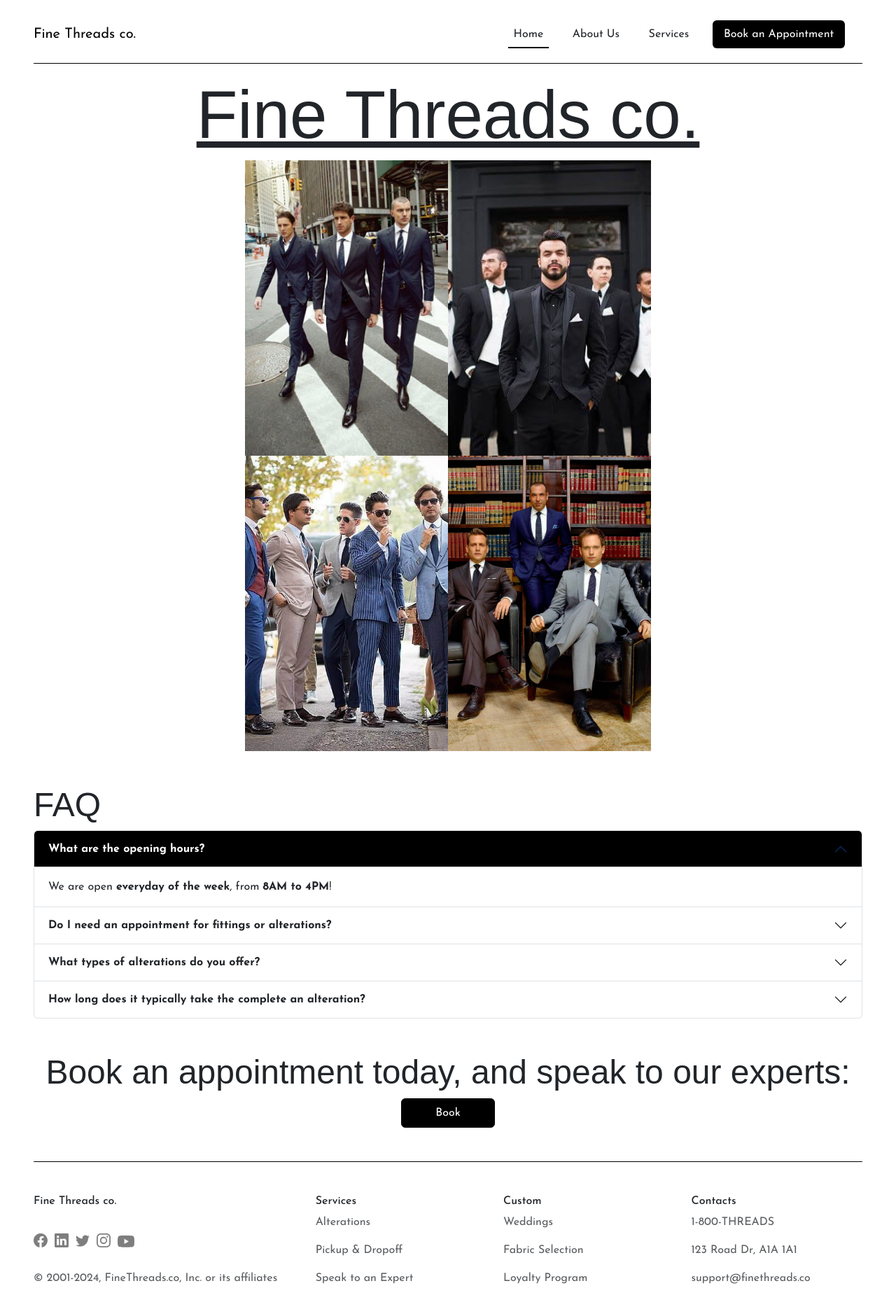
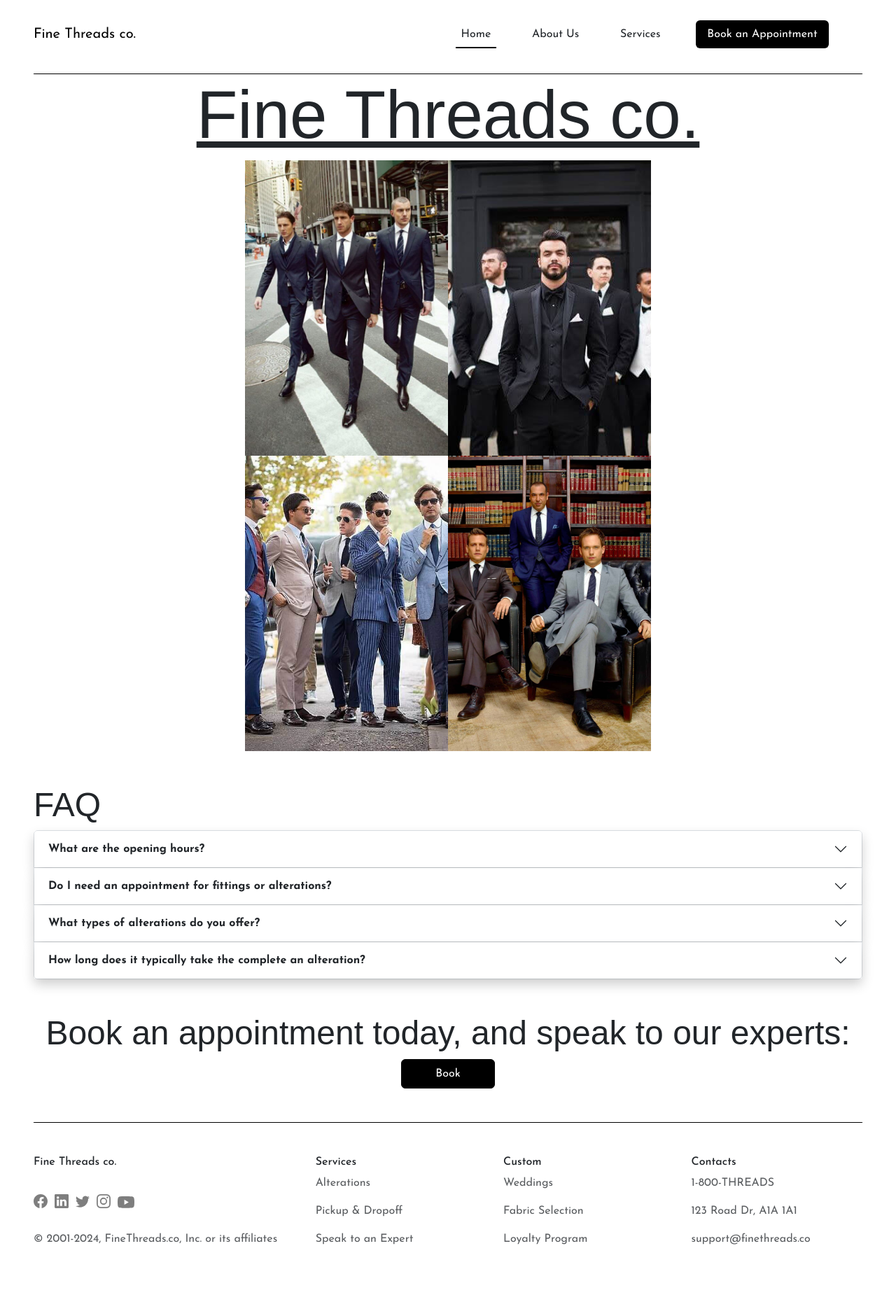
Before and after one commit to FineThreadsCo/FineThreadsCo.github.io, a React (Vite) app: page / in a window 1280 px wide. Shown: the whole page at 70% size. After the commit the page ends 1814 px from the top, so only its background shows below. Built offline with nearby package versions, Linux system fonts and the light colour scheme; a web font is replaced by a local one.

Commit message:
fix seperator lines

```diff
--- a/src/assets/styles/main.css
+++ b/src/assets/styles/main.css
@@ -1,15 +1,17 @@
 body {
   font-family: "Josefin Sans", sans-serif;
   overflow-x: hidden;
-  & h1 {
+}
+
+h1 {
   font-family: "jomhuria", sans-serif;
   text-decoration: underline;
   font-size: 6em;
 }
-  & h2 {
+
+h2 {
   font-family: "Jomhuria", sans-serif;
   font-size: 3em;
-  }
 }
 
 .align-far-right {
@@ -23,34 +25,24 @@ body {
 
 .image-grid {
   display: grid;
-  grid-template-columns: repeat(2, 1fr);
-  grid-template-rows: repeat(2, 1fr);
-  gap: 0px;
+  grid-template: repeat(2, 1fr) / repeat(2, 1fr);
+  gap: 0;
   max-width: 50%;
   max-height: 50%;
   margin: 0 auto;
 }
 
-.image-grid img {
+.image-grid img,
+.about-us-image-size {
   width: 100%;
   height: 100%;
   object-fit: cover;
 }
 
-.about-us-image-size {
-  width: 80%;
-  height: 95%;
-  object-fit: cover;
-}
-
 .nav-item {
-  margin-right: 3%;
-}
-
-.nav-item {
+  margin: 0.5em 3% 0.5em 0;
   font-size: 0.8em;
   padding: 0.5em;
-  margin: 0.5em;
 }
 
 .icon-row {
@@ -72,6 +64,7 @@ body {
   background-color: rgb(0, 0, 0);
   color: white;
 }
+
 .react-datepicker__day--today {
   background-color: rgb(187, 187, 187);
   color: black;
@@ -82,15 +75,63 @@ body {
 }
 
 .accordion-button:not(.collapsed) {
-  background-color: black !important;
-  color: white !important;
+  background-color: rgb(255, 255, 255) !important;
+  color: rgb(0, 0, 0) !important;
+  box-shadow: 0 8px 16px 0 rgba(0, 0, 0, 0.2); /* Add this line */
+}
+
+.accordion-button:focus {
+  outline: none !important;
+  border: none !important;
+  box-shadow: none !important;
+}
+
+.accordion-button {
+  transition: box-shadow 0.3s ease-in-out;
+}
+
+.accordion-button.collapsed {
+  box-shadow: none;
+}
+
+.accordion-header:not(.collapsed) {
+  box-shadow: 0 8px 16px 0 rgba(0, 0, 0, 0.2);
+}
+
+.animated-arrow {
+  position: relative;
+  text-decoration: none;
+  color: black;
+}
+
+.animated-arrow::after {
+  content: "→";
+  position: absolute;
+  opacity: 0;
+  top: -30%;
+  right: -10px;
+  transition: 0.2s all;
+  color: black;
+}
+
+.animated-arrow:hover::after {
+  right: -20px;
+  opacity: 1;
+}
+
+@media (max-width: 400px) {
+  .animated-arrow::after {
+    content: "";
+  }
 }
 
 .underline-animation {
   position: relative;
 }
 
-.underline-animation::after {
+.underline-animation::after,
+.underline-animation:hover::after,
+.underline-animation.current-tab::after {
   content: "";
   position: absolute;
   width: 0;
@@ -101,32 +142,33 @@ body {
   transition: width 0.3s;
 }
 
-.underline-animation:hover::after {
-  width: 100%;
-}
-
+.underline-animation:hover::after,
 .underline-animation.current-tab::after {
   width: 100%;
 }
 
-/* These classes make the partial line below the header and above the footer, to act as a seperator. I think it looks cool */
 .border-top-line {
   position: relative;
 }
+
 .border-top-line::before {
   content: "";
   position: absolute;
-  width: 100%;
-  height: 1px;
-  background-color: black;
+  top: 0;
+  left: 0;
+  right: 0;
+  border-top: 1px solid black;
 }
+
 .border-bottom-line {
   position: relative;
 }
+
 .border-bottom-line::after {
   content: "";
   position: absolute;
-  width: 100%;
-  height: 1px;
-  background-color: black;
+  bottom: 0;
+  left: 0;
+  right: 0;
+  border-bottom: 1px solid black;
 }
--- a/src/components/Footer.jsx
+++ b/src/components/Footer.jsx
@@ -10,7 +10,8 @@ import {
 
 function Footer() {
   return (
-    <footer className="footer mt-auto mx-5 bg-white text-dark border-top-line">
+    <div className="border-top-line mt-auto mx-5">
+      <footer className="footer bg-white text-dark">
         <div className="pt-5 pb-3">
           <div className="row">
             <div className="col-md-4 d-flex flex-column justify-content-between">
@@ -123,6 +124,7 @@ function Footer() {
           </div>
         </div>
       </footer>
+    </div>
   );
 }
 
--- a/src/components/Home.jsx
+++ b/src/components/Home.jsx
@@ -40,11 +40,11 @@ function Home() {
           <div className="accordion-item">
             <h3 className="accordion-header" id="headingOne">
               <button
-                className="accordion-button"
+                className="accordion-button collapsed"
                 type="button"
                 data-bs-toggle="collapse"
                 data-bs-target="#collapseOne"
-                aria-expanded="true"
+                aria-expanded="false"
                 aria-controls="collapseOne"
               >
                 <b>What are the opening hours?</b>
@@ -52,7 +52,7 @@ function Home() {
             </h3>
             <div
               id="collapseOne"
-              className="accordion-collapse collapse show"
+              className="accordion-collapse collapse"
               aria-labelledby="headingOne"
               data-bs-parent="#accordionFAQ"
             >
@@ -87,8 +87,12 @@ function Home() {
                 needs and to minimize your wait time. However, we do accept
                 walk-ins on a first-come, first-served basis, subject to
                 availability. To reserve an appointment, customers need to book
-                online by filling out the appointment form.{" "}
-                <Link to="/booking">Book an appointment here.</Link>
+                online by filling out the appointment form. <br />
+                <Link to="/booking" className="animated-arrow">
+                  <i>
+                    <u>Book an appointment here.</u>
+                  </i>
+                </Link>
               </div>
             </div>
           </div>
```
Lines whose indentation alone changed are shown as unchanged.
